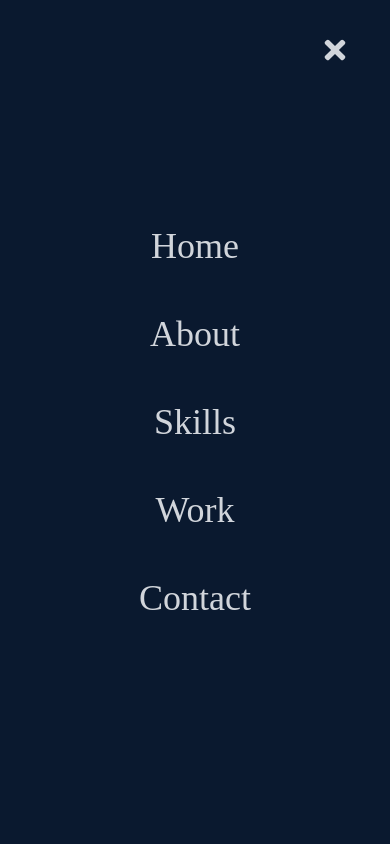
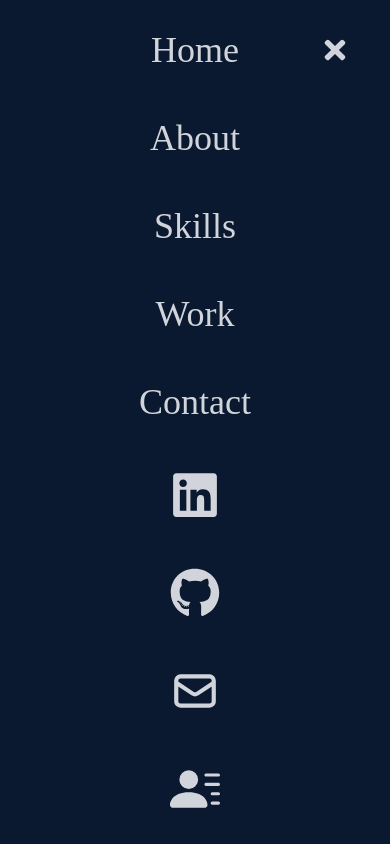
Before and after one commit to RBCodewalker/RBCodewalker.github.io, a React (Create React App) app: page / in a window 390 px wide. Both pictures are taken after a click on the element 355 px from the left and 50 px from the top of the page. Shown: the top 844 px of the page. Built offline with nearby package versions, Linux system fonts and the light colour scheme.

Commit message:
added socials links to hamburger menu

```diff
--- a/src/components/Navbar.jsx
+++ b/src/components/Navbar.jsx
@@ -96,10 +96,51 @@ const Navbar = () => {
             Contact
           </Link>
         </li>
+        <li className='py-6 text-4xl'>
+          {' '}
+          <Link onClick={handleClick} to='contact' smooth={true} duration={500}>
+          <a
+              href='https://www.linkedin.com/in/rajdeep-bastakoti-816a7121b/'
+          >
+              <FaLinkedin size={50} />
+          </a>
+          </Link>
+        </li>
+        <li className='py-6 text-4xl'>
+          {' '}
+          <Link onClick={handleClick} to='contact' smooth={true} duration={500}>
+          <a
+              href='https://github.com/RBCodewalker'
+          >
+              <FaGithub size={50} />
+          </a>
+          </Link>
+        </li>
+        <li className='py-6 text-4xl'>
+          {' '}
+          <Link onClick={handleClick} to='contact' smooth={true} duration={500}>
+          <a
+              href='mailto:bastakotirajdeep60@gmail.com'
+          >
+              <HiOutlineMail size={50} />
+          </a>
+          </Link>
+        </li>
+        <li className='py-6 text-4xl'>
+          {' '}
+          <Link onClick={handleClick} to='contact' smooth={true} duration={500}>
+          <a
+              href={resume}
+          >
+              <BsFillPersonLinesFill size={50} />
+          </a>
+
+          </Link>
+        </li>
       </ul>
 
       {/* Social icons */}
-      <div className='hidden lg:flex fixed flex-col top-[35%] left-0'>
+      <div className='hidden md:flex fixed flex-col top-[35%] left-0'>
         <ul>
           <li className='w-[160px] h-[60px] flex justify-between items-center ml-[-100px] hover:ml-[-10px] duration-300 bg-blue-600'>
             <a
```
